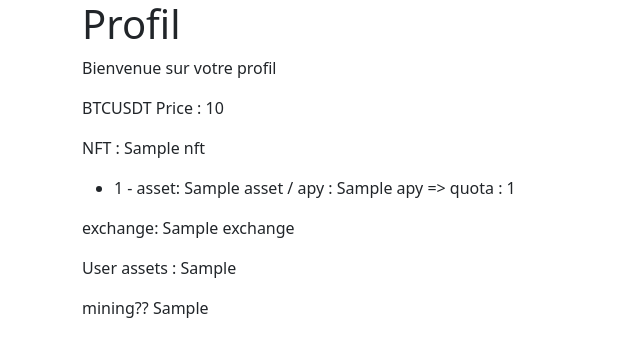
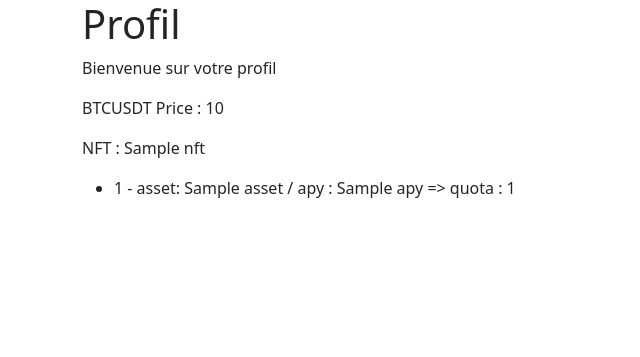
Before and after one commit to maximelarrieu/foxapp, a Django app: template user_profile/templates/user_profile/index.html in a window 1280 px wide. Shown: the top 357 px of the page, without its empty margins (0-640 px from the left). Run offline with Django 3.2, Linux system fonts and the light colour scheme; the template is opened without the code that fills it: most values are stand-ins (such as "Sample title", 1, 10 or a date in 2020); some libraries are stand-ins or nearby versions.

Commit message:
:zap: improve calls

```diff
--- a/binance_endpoints/templates/binance_endpoints/index.html
+++ b/binance_endpoints/templates/binance_endpoints/index.html
@@ -6,14 +6,3 @@
         <li>{{ s.projectId }} - asset: {{ s.detail.asset }} / apy : {{ s.detail.apy }} => quota : {{ s.quota.totalPersonalQuota }}</li>
     {% endfor %}
 </ul>
-
-<ul>
-    {% for e in exchange %}
-
-    {% endfor %}
-</ul>
-<p>exchange: {{ exchange }}</p>
-
-
-<p>User assets : {{ user_assets }}</p>
-<p>mining?? {{ mining_account_list }}</p>
--- a/binance_endpoints/views.py
+++ b/binance_endpoints/views.py
@@ -24,8 +24,8 @@
     btcusdt_price = get_btc_usdt_price(request)
     user_assets = client.asset_detail()
 
-    mining_account_list = client.mining_account_list("sha256", "450267197")
-    print("mining account", mining_account_list)
+    # mining_account_list = client.mining_account_list("sha256", "450267197")
+    # print("mining account", mining_account_list)
 
     nft = client.nft_transaction_history(0)
 
@@ -36,7 +36,6 @@
     return render(request, 'binance_endpoints/index.html', context={
         'btcusdt_price': btcusdt_price,
         'user_assets': user_assets,
-        'mining_account_list': mining_account_list,
         'nft': nft,
         'stacking': stacking,
         'exchange': exchange
--- a/user_profile/templates/user_profile/index.html
+++ b/user_profile/templates/user_profile/index.html
@@ -10,4 +10,6 @@
 
   {% include 'binance_endpoints/index.html' %}
 
+
+
 {% endblock content %}
```
Also changed, not shown: user_profile/views.py (+12 -0 lines).
